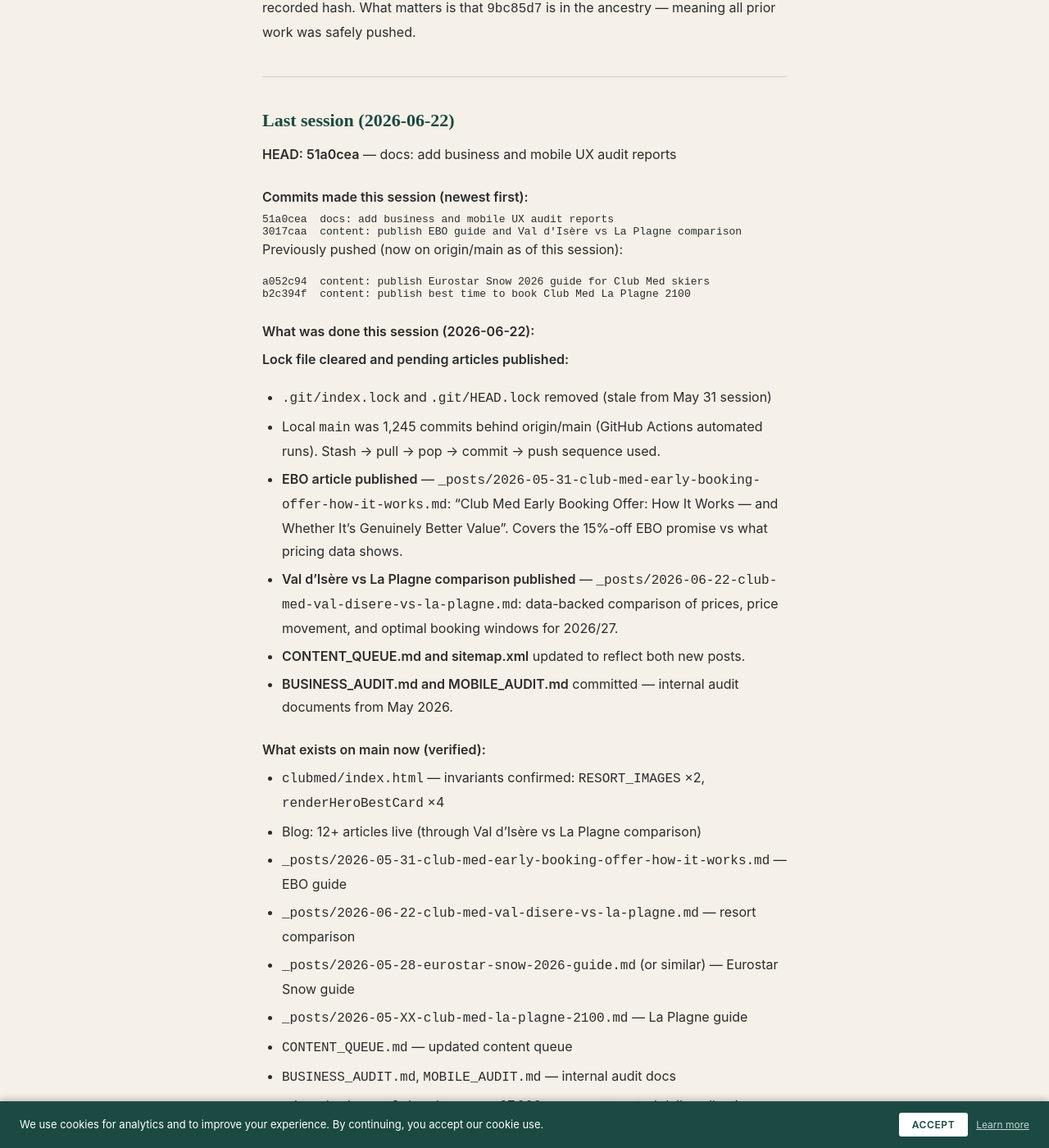
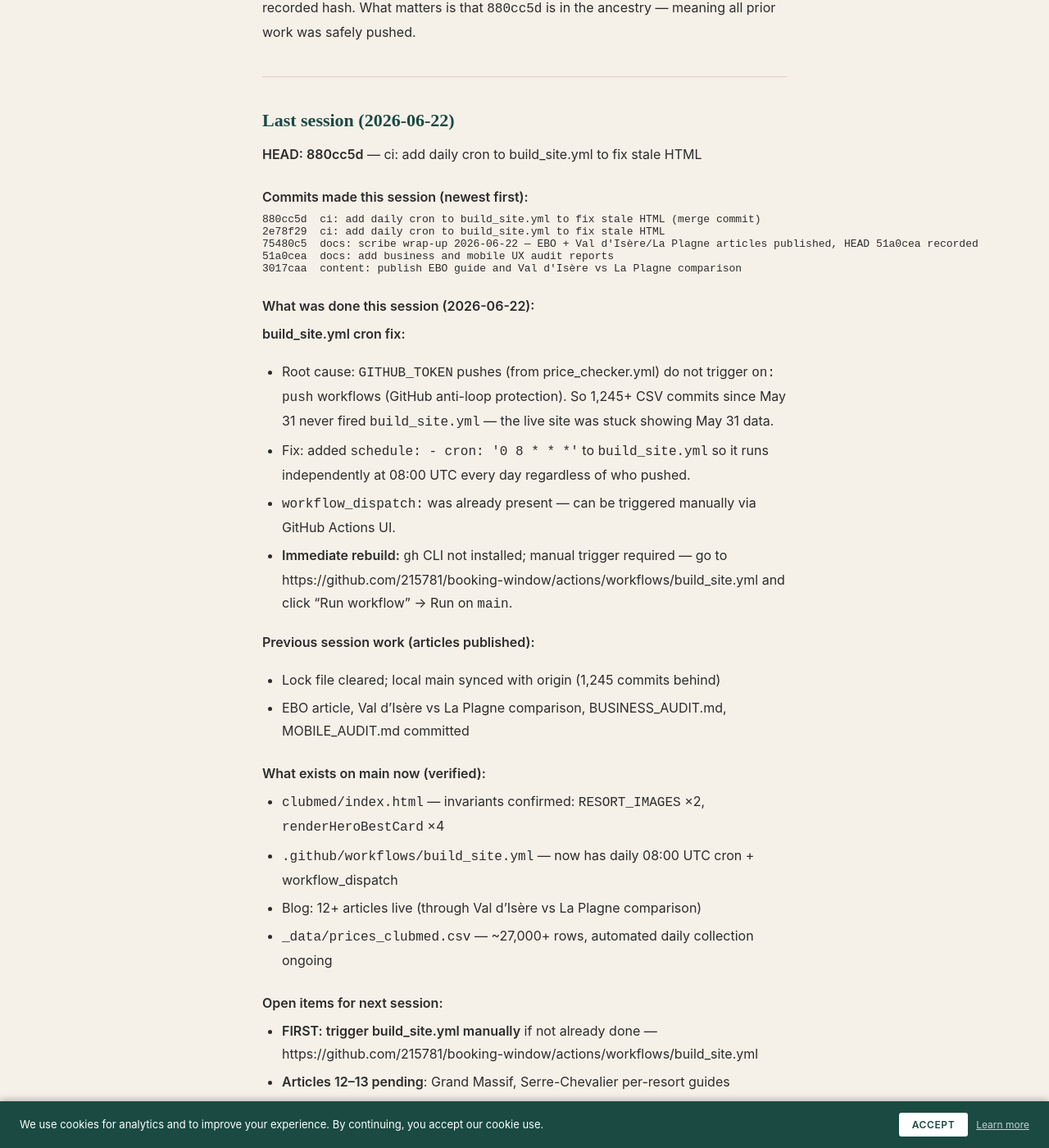
Before and after one commit to 215781/booking-window, a Jekyll site: the page built from NEXT_SESSION_PROMPT.md, in a window 1280 px wide and 1400 px high, scrolled down 799 px. Shown: the whole window at 82% size. Built offline with Jekyll 4.4.1, drawn with Linux system fonts in a browser that asks for light colours; some web fonts are replaced; our own code applies the rules of GitHub Pages for plain Markdown files; some of the changed text lies outside the part shown.

Commit message:
docs: scribe wrap-up 2026-06-22 — build_site.yml cron fix, HEAD 880cc5d recorded
Co-Authored-By: Claude Sonnet 4.6 <noreply@anthropic.com>

````diff
--- a/NEXT_SESSION_PROMPT.md
+++ b/NEXT_SESSION_PROMPT.md
@@ -9,58 +9,52 @@ Then read `PLAN.md` for the full task list.
 
 Run:
 ```bash
-git merge-base --is-ancestor 51a0cea HEAD && echo "OK — HEAD is ahead of last recorded state" || echo "MISMATCH — investigate before starting work"
+git merge-base --is-ancestor 880cc5d HEAD && echo "OK — HEAD is ahead of last recorded state" || echo "MISMATCH — investigate before starting work"
 ```
 
-Last recorded push: **`51a0cea`** (docs: add business and mobile UX audit reports)
+Last recorded push: **`880cc5d`** (ci: add daily cron to build_site.yml to fix stale HTML)
 
 If the check prints MISMATCH: stop, do not begin work, diagnose what diverged and why.
 
-Note: the verification uses ancestry (`--is-ancestor`) rather than exact match because the Scribe's own documentation commits always advance HEAD past the recorded hash. What matters is that `9bc85d7` is in the ancestry — meaning all prior work was safely pushed.
+Note: the verification uses ancestry (`--is-ancestor`) rather than exact match because the Scribe's own documentation commits always advance HEAD past the recorded hash. What matters is that `880cc5d` is in the ancestry — meaning all prior work was safely pushed.
 
 ---
 
 ## Last session (2026-06-22)
 
-**HEAD: 51a0cea** — docs: add business and mobile UX audit reports
+**HEAD: 880cc5d** — ci: add daily cron to build_site.yml to fix stale HTML
 
 ### Commits made this session (newest first):
 ```
+880cc5d  ci: add daily cron to build_site.yml to fix stale HTML (merge commit)
+2e78f29  ci: add daily cron to build_site.yml to fix stale HTML
+75480c5  docs: scribe wrap-up 2026-06-22 — EBO + Val d'Isère/La Plagne articles published, HEAD 51a0cea recorded
 51a0cea  docs: add business and mobile UX audit reports
 3017caa  content: publish EBO guide and Val d'Isère vs La Plagne comparison
 ```
 
-Previously pushed (now on origin/main as of this session):
-```
-a052c94  content: publish Eurostar Snow 2026 guide for Club Med skiers
-b2c394f  content: publish best time to book Club Med La Plagne 2100
-```
-
 ### What was done this session (2026-06-22):
 
-**Lock file cleared and pending articles published:**
-- `.git/index.lock` and `.git/HEAD.lock` removed (stale from May 31 session)
-- Local `main` was 1,245 commits behind origin/main (GitHub Actions automated runs). Stash → pull → pop → commit → push sequence used.
-- **EBO article published** — `_posts/2026-05-31-club-med-early-booking-offer-how-it-works.md`: "Club Med Early Booking Offer: How It Works — and Whether It's Genuinely Better Value". Covers the 15%-off EBO promise vs what pricing data shows.
-- **Val d'Isère vs La Plagne comparison published** — `_posts/2026-06-22-club-med-val-disere-vs-la-plagne.md`: data-backed comparison of prices, price movement, and optimal booking windows for 2026/27.
-- **CONTENT_QUEUE.md and sitemap.xml** updated to reflect both new posts.
-- **BUSINESS_AUDIT.md and MOBILE_AUDIT.md** committed — internal audit documents from May 2026.
+**build_site.yml cron fix:**
+- Root cause: `GITHUB_TOKEN` pushes (from price_checker.yml) do not trigger `on: push` workflows (GitHub anti-loop protection). So 1,245+ CSV commits since May 31 never fired `build_site.yml` — the live site was stuck showing May 31 data.
+- Fix: added `schedule: - cron: '0 8 * * *'` to `build_site.yml` so it runs independently at 08:00 UTC every day regardless of who pushed.
+- `workflow_dispatch:` was already present — can be triggered manually via GitHub Actions UI.
+- **Immediate rebuild:** `gh` CLI not installed; manual trigger required — go to https://github.com/215781/booking-window/actions/workflows/build_site.yml and click "Run workflow" → Run on `main`.
+
+**Previous session work (articles published):**
+- Lock file cleared; local main synced with origin (1,245 commits behind)
+- EBO article, Val d'Isère vs La Plagne comparison, BUSINESS_AUDIT.md, MOBILE_AUDIT.md committed
 
 ### What exists on main now (verified):
 - `clubmed/index.html` — invariants confirmed: `RESORT_IMAGES` ×2, `renderHeroBestCard` ×4
+- `.github/workflows/build_site.yml` — now has daily 08:00 UTC cron + workflow_dispatch
 - Blog: 12+ articles live (through Val d'Isère vs La Plagne comparison)
-- `_posts/2026-05-31-club-med-early-booking-offer-how-it-works.md` — EBO guide
-- `_posts/2026-06-22-club-med-val-disere-vs-la-plagne.md` — resort comparison
-- `_posts/2026-05-28-eurostar-snow-2026-guide.md` (or similar) — Eurostar Snow guide
-- `_posts/2026-05-XX-club-med-la-plagne-2100.md` — La Plagne guide
-- `CONTENT_QUEUE.md` — updated content queue
-- `BUSINESS_AUDIT.md`, `MOBILE_AUDIT.md` — internal audit docs
 - `_data/prices_clubmed.csv` — ~27,000+ rows, automated daily collection ongoing
 
 ### Open items for next session:
+- **FIRST: trigger build_site.yml manually** if not already done — https://github.com/215781/booking-window/actions/workflows/build_site.yml
 - **Articles 12–13 pending**: Grand Massif, Serre-Chevalier per-resort guides
 - **Site UI restructure** — 11 ski + 9 summer resorts displayed; 14 new summer + 8 international ski tracked in CSV only. Needs design decision.
-- `build_site.yml` does not yet trigger on summer/international CSV changes.
 - Review PLAN_V2.md tasks B1–B15 — especially B6 (hero pull quote), B7 (copy rewrite), B2 (section reorder)
 - `post.html` footer still links to `/privacy.html` — should be `/privacy/`
 - **La Plagne 2100 (PLAC)** — check whether data has accumulated since June 1 and run inject-only if so
````
